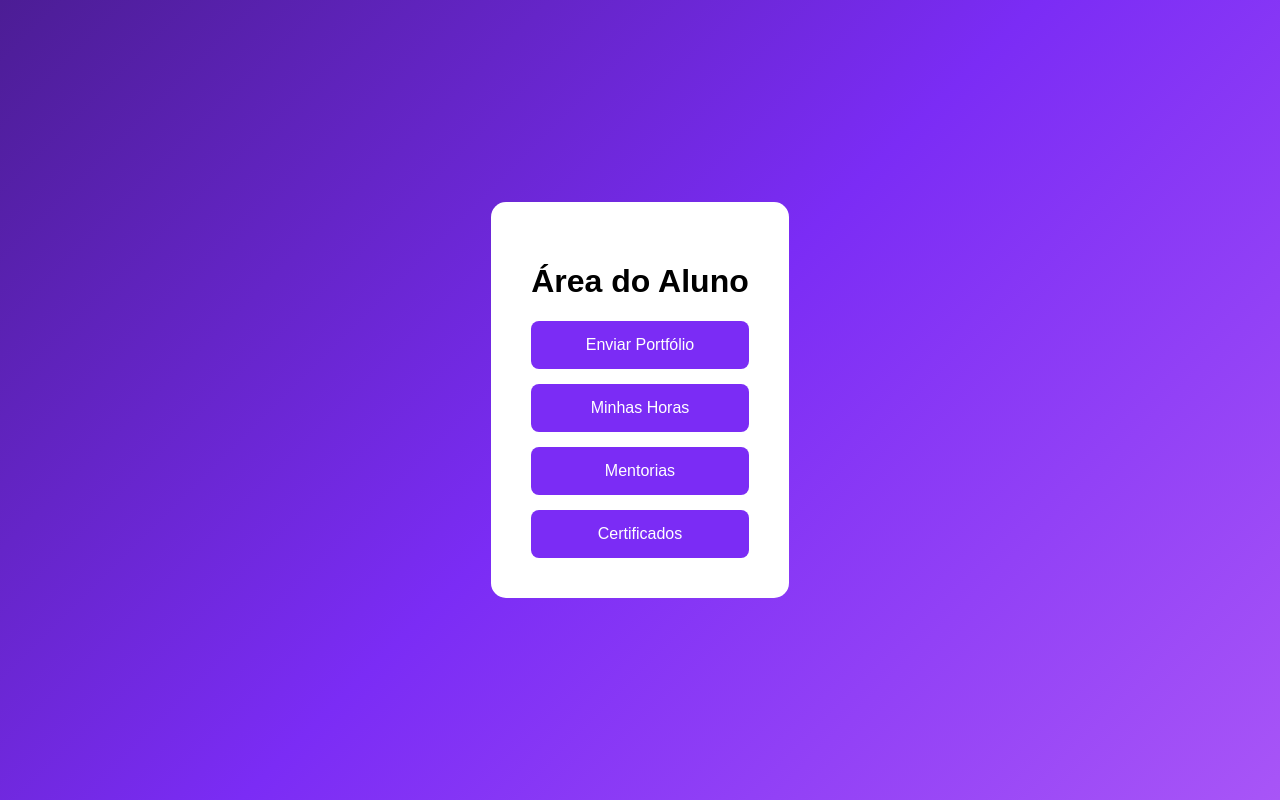
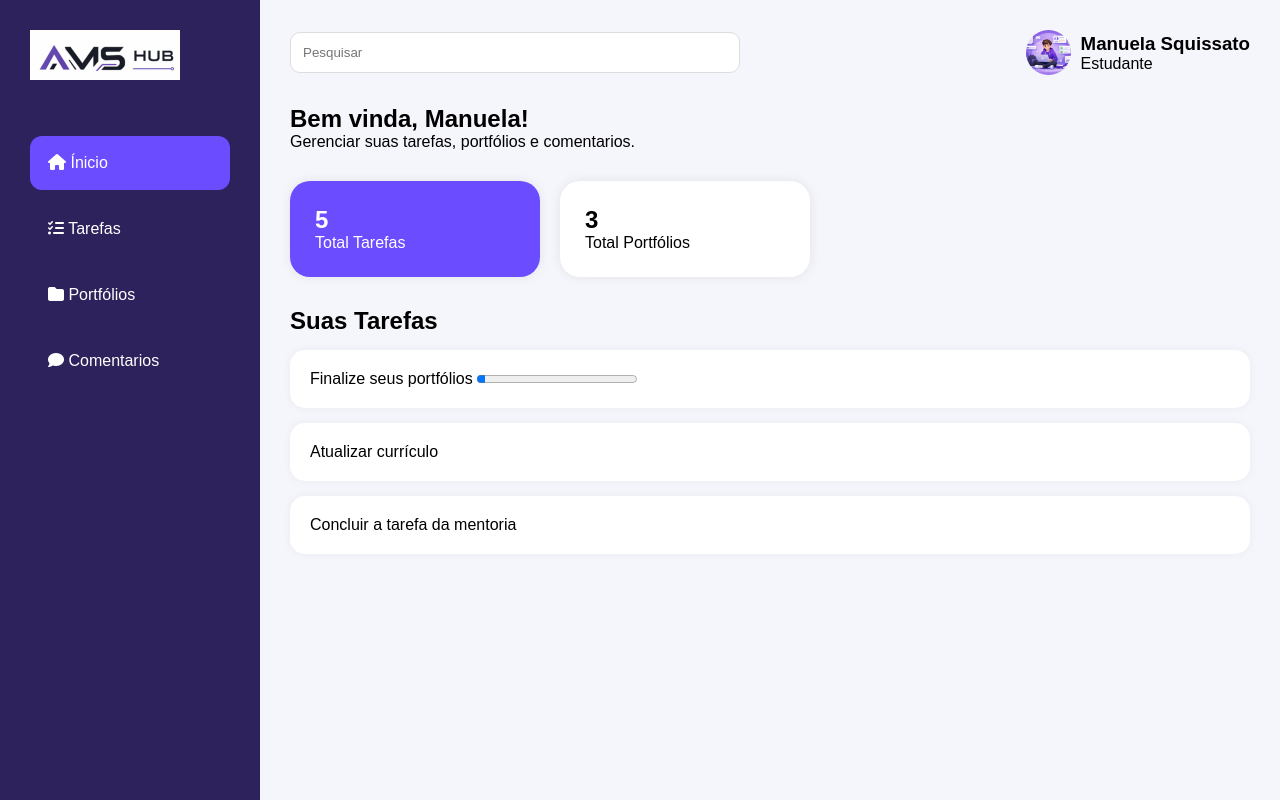
Before and after one commit to AshileyLaura/AMShub, a Django app: page /aluno/ in a window 1280 px wide. Run offline with Django 5.2, Linux system fonts and the light colour scheme.

Commit message:
mudanças

```diff
--- a/AMSHub/static/Aluno.css
+++ b/AMSHub/static/Aluno.css
@@ -1,35 +1,105 @@
-body {
-    margin: 0;
-    font-family: Arial;
-    background: linear-gradient(135deg, #4C1D95, #7B2CF5, #A855F7);
-    display: flex;
-    justify-content: center;
-    align-items: center;
-    height: 100vh;
+*{
+    margin:0;
+    padding:0;
+    box-sizing:border-box;
+    font-family:Arial, Helvetica, sans-serif;
 }
 
-.container {
-    background: white;
-    padding: 40px;
-    border-radius: 15px;
-    text-align: center;
+body{
+    background:#f5f5fc;
 }
 
-.menu {
-    display: flex;
-    flex-direction: column;
-    gap: 15px;
+.container{
+    display:flex;
 }
 
-.menu a {
-    text-decoration: none;
-    background: #7B2CF5;
-    color: white;
-    padding: 15px;
-    border-radius: 8px;
-    transition: 0.3s;
+.sidebar{
+    width:260px;
+    min-height:100vh;
+    background:#2d225c;
+    color:white;
+    padding:30px;
 }
 
-.menu a:hover {
-    background: #4C1D95;
+.logo{
+    width:150px;
+    margin-bottom:40px;
 }
+
+.sidebar ul{
+    list-style:none;
+}
+
+.sidebar li{
+    padding:18px;
+    margin:12px 0;
+    border-radius:12px;
+    cursor:pointer;
+}
+
+.sidebar li.ativo{
+    background:#6b4cff;
+}
+
+.conteudo{
+    flex:1;
+    padding:30px;
+}
+
+header{
+    display:flex;
+    justify-content:space-between;
+    align-items:center;
+}
+
+header input{
+    width:450px;
+    padding:12px;
+    border-radius:10px;
+    border:1px solid #ddd;
+}
+
+.usuario{
+    display:flex;
+    align-items:center;
+    gap:10px;
+}
+
+.usuario img{
+    width:45px;
+    border-radius:50%;
+}
+
+.boas-vindas{
+    margin:30px 0;
+}
+
+.cards{
+    display:flex;
+    gap:20px;
+}
+
+.card{
+    background:white;
+    border-radius:20px;
+    padding:25px;
+    width:250px;
+    box-shadow:0 0 12px rgba(0,0,0,.08);
+}
+
+.roxo{
+    background:#6b4cff;
+    color:white;
+}
+
+.tarefas{
+    margin-top:30px;
+}
+
+.task{
+    background:white;
+    padding:20px;
+    margin-top:15px;
+    border-radius:15px;
+    box-shadow:0 0 10px rgba(0,0,0,.05);
+}
--- a/AMSHub/static/loginAluno.css
+++ b/AMSHub/static/loginAluno.css
@@ -35,8 +35,8 @@ body{
 }
 
 .astronauta{
-    width:75%;
-    max-width:600px;
+    width:130%;
+    max-width:1050px;
 }
 
 
--- a/AMSHub/static/loginCoordenador.css
+++ b/AMSHub/static/loginCoordenador.css
@@ -35,8 +35,8 @@ body{
 }
 
 .astronauta{
-    width:75%;
-    max-width:600px;
+    width:130%;
+    max-width:1050px;
 }
 
 
--- a/AMSHub/static/loginProfessor.css
+++ b/AMSHub/static/loginProfessor.css
@@ -35,8 +35,8 @@ body{
 }
 
 .astronauta{
-    width:75%;
-    max-width:600px;
+    width:130%;
+    max-width:1050px;
 }
 
 
--- a/AMSHub/static/loginSupervisor.css
+++ b/AMSHub/static/loginSupervisor.css
@@ -35,8 +35,8 @@ body{
 }
 
 .astronauta{
-    width:75%;
-    max-width:600px;
+    width:130%;
+    max-width:1050px;
 }
 
 
--- a/templates/Aluno.html
+++ b/templates/Aluno.html
@@ -1,23 +1,135 @@
 {% load static %}
+
 <!DOCTYPE html>
 <html lang="pt-br">
 <head>
-    <meta charset="UTF-8">
-    <title>AMS - Aluno</title>
-    <link rel="stylesheet" href="{% static 'Aluno.css' %}">
+
+<meta charset="UTF-8">
+
+<title>AMS HUB</title>
+
+<link rel="stylesheet" href="{% static 'Aluno.css' %}">
+
+<link
+href="https://cdnjs.cloudflare.com/ajax/libs/font-awesome/6.5.2/css/all.min.css"
+rel="stylesheet">
+
 </head>
+
 <body>
 
 <div class="container">
-    <h1>Área do Aluno</h1>
 
-    <div class="menu">
-        <a href="#">Enviar Portfólio</a>
-        <a href="#">Minhas Horas</a>
-        <a href="#">Mentorias</a>
-        <a href="#">Certificados</a>
-    </div>
+    <aside class="sidebar">
+
+        <img src="{% static 'imagens/logoaluno.png' %}" class="logo">
+
+        <ul>
+
+            <li class="ativo">
+                <i class="fa-solid fa-house"></i>
+                Ínicio
+            </li>
+
+            <li>
+                <i class="fa-solid fa-list-check"></i>
+                Tarefas
+            </li>
+
+            <li>
+                <i class="fa-solid fa-folder"></i>
+                Portfólios
+            </li>
+
+            <li>
+                <i class="fa-solid fa-comment"></i>
+                Comentarios
+            </li>
+
+        </ul>
+
+    </aside>
+
+    <main class="conteudo">
+
+        <header>
+
+            <input type="text" placeholder="Pesquisar">
+
+            <div class="usuario">
+
+                <img src="{% static 'imagens/aluno.png' %}">
+
+                <div>
+
+                    <h3>Manuela Squissato</h3>
+
+                    <p>Estudante</p>
+
+                </div>
+
+            </div>
+
+        </header>
+
+        <section class="boas-vindas">
+
+            <h1>Bem vinda, Manuela!</h1>
+
+            <p>Gerenciar suas tarefas, portfólios e comentarios.</p>
+
+        </section>
+
+        <section class="cards">
+
+            <div class="card roxo">
+
+                <h2>5</h2>
+
+                <p>Total Tarefas</p>
+
+            </div>
+
+            <div class="card">
+
+                <h2>3</h2>
+
+                <p>Total Portfólios</p>
+
+            </div>
+
+        </section>
+
+        <section class="tarefas">
+
+            <h2>Suas Tarefas</h2>
+
+            <div class="task">
+
+                Finalize seus portfólios
+
+                <progress value="5" max="100"></progress>
+
+            </div>
+
+            <div class="task">
+
+                Atualizar currículo
+
+            </div>
+
+            <div class="task">
+
+                Concluir a tarefa da mentoria
+
+            </div>
+
+        </section>
+
+    </main>
+
 </div>
 
 </body>
+
 </html>
--- a/templates/index.html
+++ b/templates/index.html
@@ -17,6 +17,7 @@
         <a href="/login/coordenador/" class="card">Coordenador</a>
         <a href="/login/professor/" class="card">Professor</a>
         <a href="/login/supervisor/" class="card">Supervisor</a>
+        <a href="/login/empresa/" class="card">Empresa</a>
     </div>
 </div>
 
--- a/templates/loginAluno.html
+++ b/templates/loginAluno.html
@@ -4,7 +4,7 @@
 <head>
     <meta charset="UTF-8">
     <meta name="viewport" content="whidt=device-whidt, initial-scale=1.0">
-    <title>Login - Professor</title>
+    <title>Login - Aluno</title>
 <link rel="stylesheet" href="{% static 'loginAluno.css' %}">
 <link rel="stylesheet" href="https://cdnjs.cloudflare.com/ajax/libs/front-awesome/6.5.2/css/all.min.css">
 
--- a/templates/loginCoordenador.html
+++ b/templates/loginCoordenador.html
@@ -13,7 +13,7 @@
 
 <div class="container">
     <div class="lado-esquerdo">
-        <img src="/static/imagens/logoprofessor.png.png" class="logo" alt="Logo">
+        <img src="/static/imagens/logoprofessor.png" class="logo" alt="Logo">
         <img src="/static/imagens/professor.png.png" class="astronauta" alt="Astronauta">
     </div>
     <div class="lado-direito">
--- a/templates/loginProfessor.html
+++ b/templates/loginProfessor.html
@@ -13,7 +13,7 @@
 
 <div class="container">
     <div class="lado-esquerdo">
-        <img src="/static/imagens/logoprofessor.png.png" class="logo" alt="Logo">
+        <img src="/static/imagens/logoprofessor.png" class="logo" alt="Logo">
         <img src="/static/imagens/professor.png.png" class="astronauta" alt="Astronauta">
     </div>
     <div class="lado-direito">
--- a/templates/loginSupervisor.html
+++ b/templates/loginSupervisor.html
@@ -13,7 +13,7 @@
 
 <div class="container">
     <div class="lado-esquerdo">
-        <img src="/static/imagens/logoprofessor.png.png" class="logo" alt="Logo">
+        <img src="/static/imagens/logoprofessor.png" class="logo" alt="Logo">
         <img src="/static/imagens/professor.png.png" class="astronauta" alt="Astronauta">
     </div>
     <div class="lado-direito">
```
